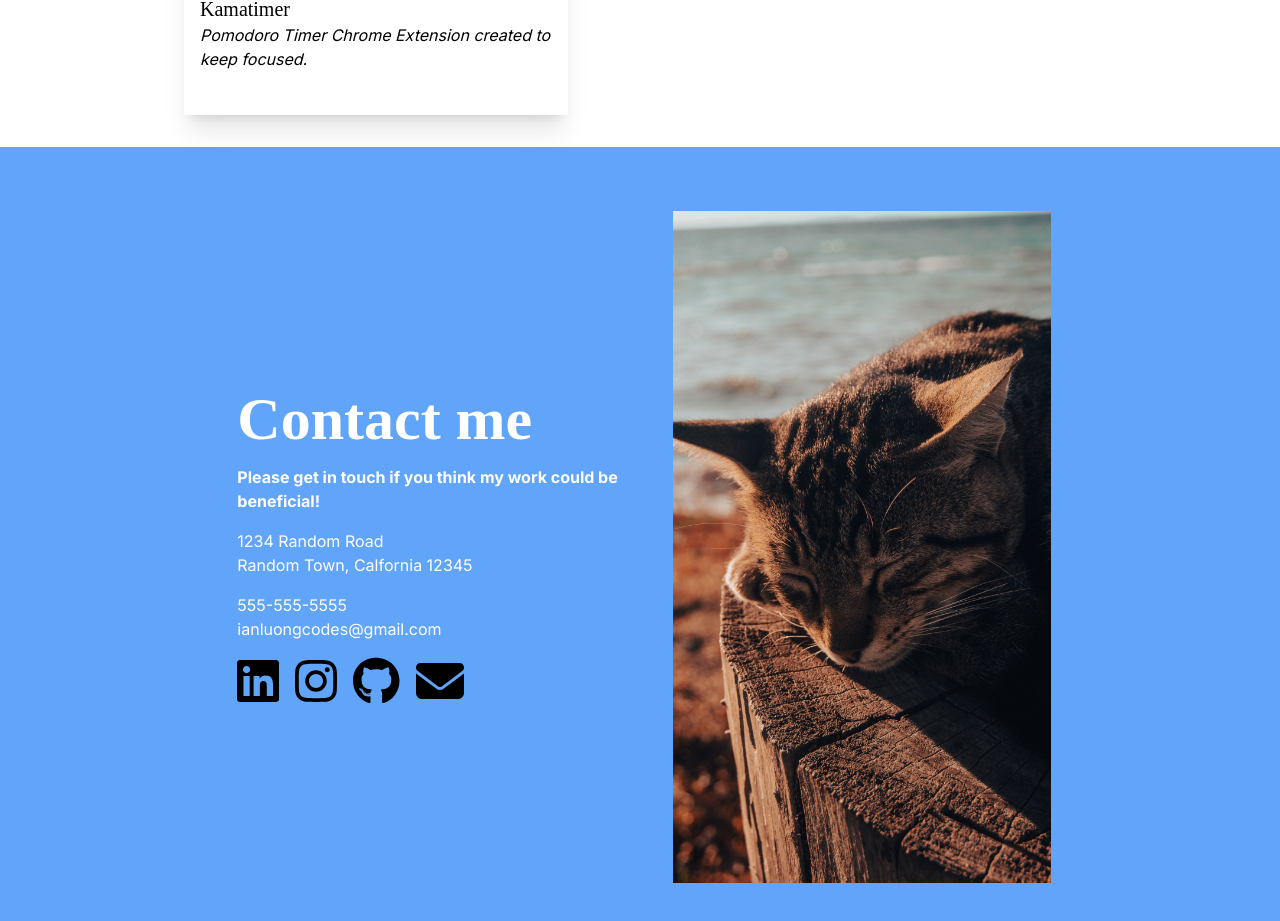
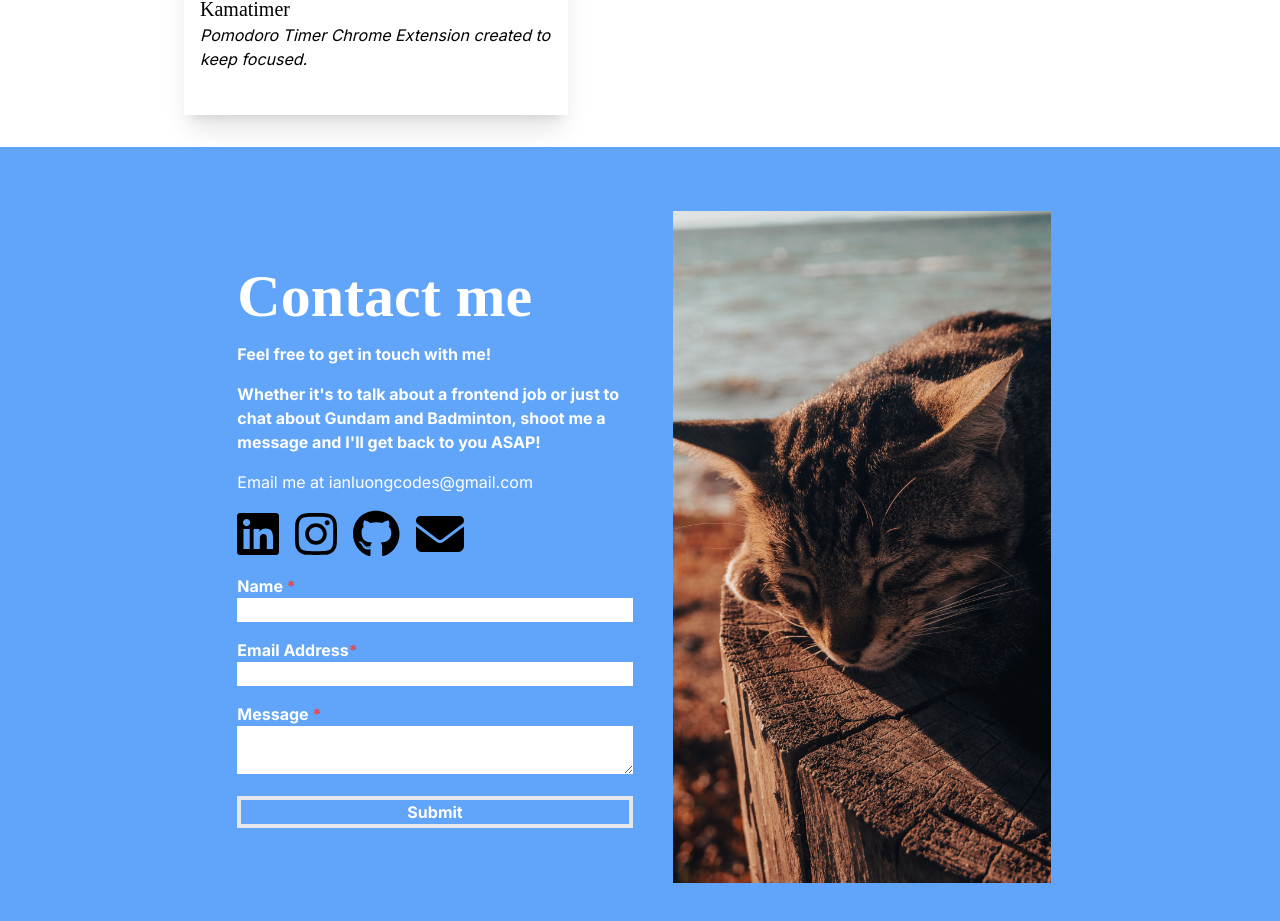
Before and after one commit to IanLuong/ianluong.github.io, a React (Create React App) app: page / in a window 1280 px wide. Shown: the part 1792-2713 px from the top of the page. Built offline with nearby package versions, Linux system fonts and the light colour scheme; the HTML template or start-up script is replaced by a standard one; a web font is replaced by a local one.

Commit message:
Add form and rename class attributes to className

```diff
--- a/src/components/Footer.js
+++ b/src/components/Footer.js
@@ -1,32 +1,51 @@
-import { FontAwesomeIcon } from "@fortawesome/react-fontawesome";
-import { faEnvelope } from "@fortawesome/free-solid-svg-icons";
+import { FontAwesomeIcon } from "@fortawesome/react-fontawesome"
+import { faEnvelope } from "@fortawesome/free-solid-svg-icons"
 import {
     faLinkedin,
     faInstagram,
     faGithub,
-} from "@fortawesome/free-brands-svg-icons";
-import footerPortrait from "../img/pexels-enes-bayraktar-11306305.jpg";
+} from "@fortawesome/free-brands-svg-icons"
+import footerPortrait from "../img/pexels-enes-bayraktar-11306305.jpg"
+import { useState } from "react"
 
 export default function Footer() {
+    const [formData, setFormData] = useState({
+        name: "",
+        email: "",
+        message: "",
+    })
+    const [submitted, setSubmitted] = useState(false)
+
+    function handleChange(event) {
+        const { name, value } = event.target
+        setFormData((prevFormData) => ({ ...prevFormData, [name]: value }))
+    }
+
+    function handleSubmit(event) {
+        event.preventDefault()
+        setSubmitted(true)
+        //doStuff()
+    }
+
     return (
         <footer className="md:flex md:justify-center bg-blue-400 lg:h-screen">
             <div className="md:flex md:w-2/3 justify-center">
-        <div class="font-inter flex flex-col p-6 gap-4 md:justify-center">
-          <h1 class="font-ibarra text-white font-semibold self-center text-6xl md:self-start">
+                <div className="font-inter flex flex-col p-6 gap-4 md:justify-center max-w-xl">
+                    <h1 className="font-ibarra text-white font-semibold self-center text-6xl md:self-start">
                         Contact me
                     </h1>
-          <p class="text-white font-bold">
-            Please get in touch if you think my work could be beneficial!
+                    <p className="text-white font-bold">
+                        Feel free to get in touch with me!
                     </p>
-          <div>
-            <p class="text-white">1234 Random Road</p>
-            <p class="text-white">Random Town, Calfornia 12345</p>
-          </div>
-          <div>
-            <p class="text-white">555-555-5555</p>
-            <p class="text-white">ianluongcodes@gmail.com</p>
-          </div>
-          <div class="flex gap-4 items-center self-center md:self-start">
+                    <p className="text-white font-bold">
+                        Whether it's to talk about a frontend job or just to
+                        chat about Gundam and Badminton, shoot me a message and
+                        I'll get back to you ASAP!
+                    </p>
+                    <p className="text-white">
+                        Email me at ianluongcodes@gmail.com
+                    </p>
+                    <div className="flex gap-4 items-center self-center md:self-start">
                         <a
                             href="https://www.linkedin.com/in/ianluong/"
                             target="_blank"
@@ -60,6 +79,58 @@ export default function Footer() {
                             <FontAwesomeIcon icon={faEnvelope} size="3x" />
                         </a>
                     </div>
+                    <form
+                        className="w-full text-white font-bold flex flex-col gap-4"
+                        onSubmit={handleSubmit}
+                    >
+                        <div>
+                            <label htmlFor="name">
+                                Name <span className="text-red-500">*</span>
+                            </label>
+                            <input
+                                className="w-full text-black font-normal px-1"
+                                type="text"
+                                name="name"
+                                value={formData.name}
+                                onChange={handleChange}
+                                required
+                            />
+                        </div>
+                        <div>
+                            <label htmlFor="email">
+                                Email Address
+                                <span className="text-red-500">*</span>
+                            </label>
+                            <input
+                                className="w-full text-black font-normal px-1"
+                                type="email"
+                                name="email"
+                                value={formData.email}
+                                onChange={handleChange}
+                                required
+                            />
+                        </div>
+                        <div>
+                            <label htmlFor="name">
+                                Message <span className="text-red-500">*</span>
+                            </label>
+                            <textarea
+                                className="w-full text-black font-normal px-1"
+                                name="message"
+                                value={formData.message}
+                                onChange={handleChange}
+                                required
+                            />
+                        </div>
+                        <button className="border-4">
+                            Submit
+                        </button>
+                        {submitted && (
+                            <p className="text-green-900">
+                                Thanks for the message!
+                            </p>
+                        )}
+                    </form>
                 </div>
                 <img
                     className="md:max-w-2xl md:w-1/2 md:py-16 md:px-4"
@@ -68,5 +139,5 @@ export default function Footer() {
                 />
             </div>
         </footer>
-  );
+    )
 }
```
Lines whose indentation alone changed are shown as unchanged.
